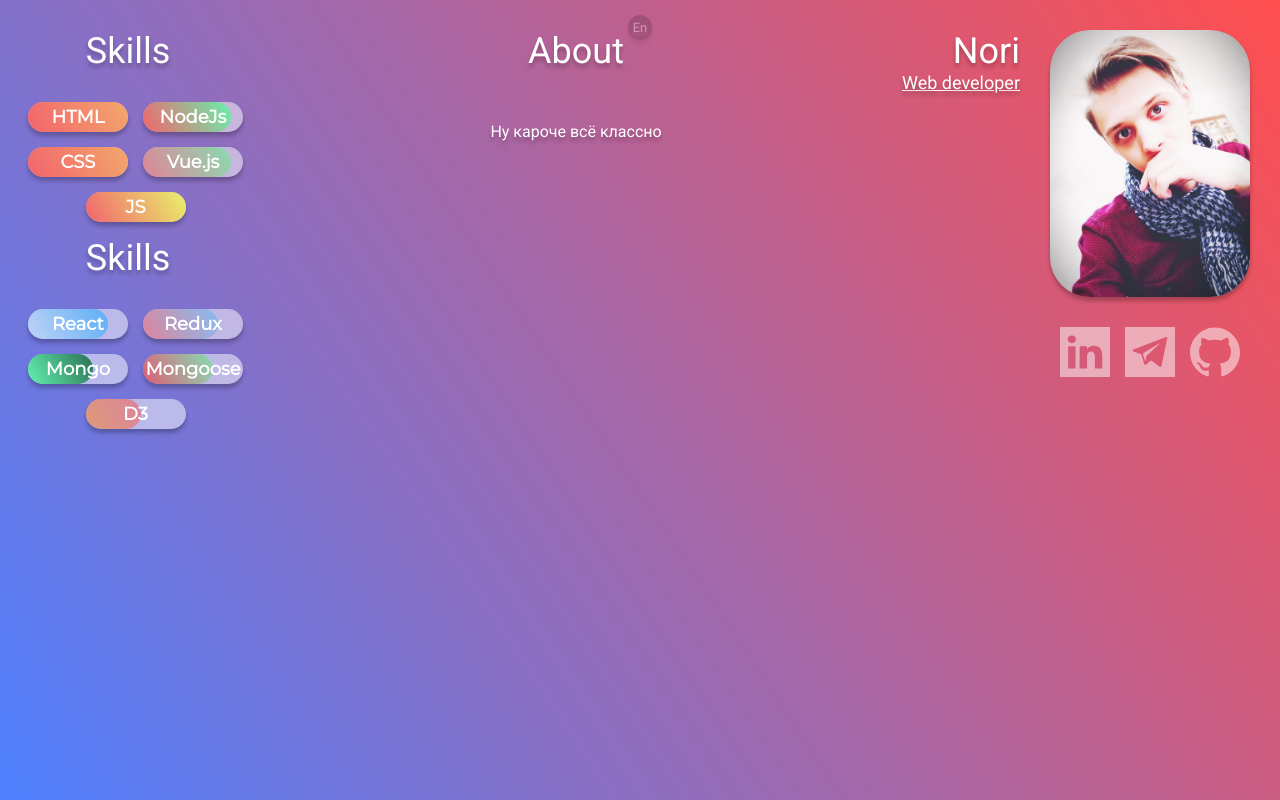
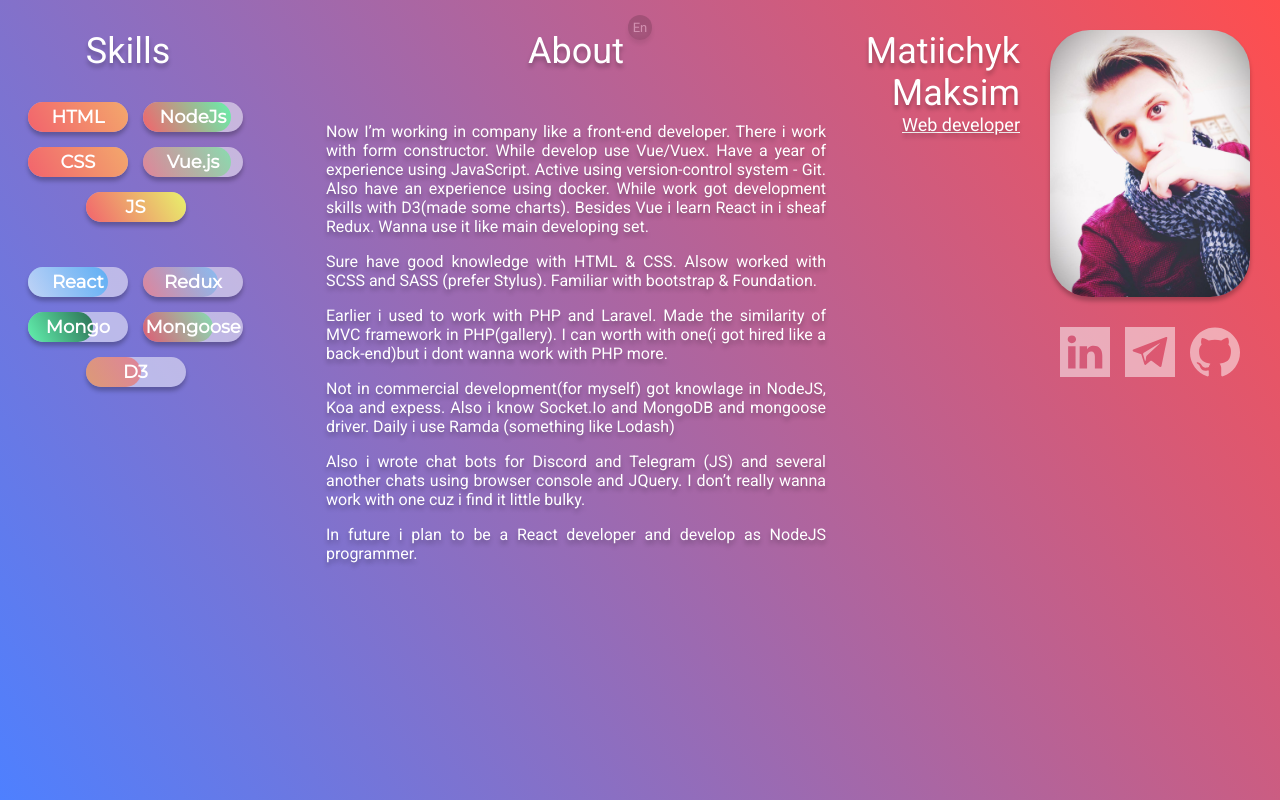
Before and after one commit to KamikariCat/resume, a React (Create React App) app: page / in a window 1280 px wide. Built offline with nearby package versions, Linux system fonts and the light colour scheme.

Commit message:
resume text

```diff
--- a/src/App.css
+++ b/src/App.css
@@ -39,6 +39,7 @@
     opacity: .3;
     cursor: pointer;
     transition: opacity .3s;
+    user-select: none;
 }
 
 .lang span:hover {
--- a/src/App.js
+++ b/src/App.js
@@ -1,18 +1,19 @@
-import React from 'react';
+import React, {useState} from 'react';
 import './App.css';
 import LeftBar from "./components/leftbar";
 import RightBar from "./components/rightbar";
 import About from "./components/about";
 
 export default function App() {
+    const [lang, setLang] = useState(false);
   return (
     <div className="App">
       <div className="lang">
-          <span>En</span>
+          <span onClick={() => setLang(!lang)}> {lang ? 'Ru' : 'En'} </span>
       </div>
-      <LeftBar />
-      <About ru={true}/>
-      <RightBar />
+      <LeftBar ru={lang}/>
+      <About ru={lang}/>
+      <RightBar ru={lang}/>
     </div>
   );
 }
--- a/src/components/about.js
+++ b/src/components/about.js
@@ -1,18 +1,28 @@
 import React from 'react';
 
 export default function About (props) {
-    const resumeEn = `
-        Now i work in company like Frontend Developer. On work I creating the simple responsive charts using d3.
-        I work for 1 year using Vuejs and learning Rect. Have experiens with Node js, good knowlege with HTML and css.
-        I know php and Laravel framefork. Using Js i create the Discord chat bots.
-    `;
-    const resumeRu = `
-        Ну кароче всё классно
-    `;
+    const resumeEn = [
+        `Now I’m working in company like a front-end developer. There i work with  form constructor. While develop use Vue/Vuex. Have a year of experience using JavaScript. Active using version-control system - Git. Also have an experience using docker. While work got development skills with D3(made some charts). Besides Vue i learn React in i sheaf Redux. Wanna use it like main developing  set.`,
+        `Sure have good knowledge with HTML & CSS. Alsow worked with SCSS and SASS (prefer Stylus). Familiar with bootstrap & Foundation.`,
+        `Earlier i used to work with PHP and Laravel. Made the similarity of MVC framework  in PHP(gallery). I can worth with one(i got hired like a back-end)but i dont wanna work with PHP more.`,
+        `Not in commercial development(for myself) got knowlage in NodeJS, Koa and expess. Also i know Socket.Io and MongoDB and mongoose driver. Daily i use Ramda (something like Lodash)`,
+        `Also i wrote chat bots for Discord and Telegram (JS) and several another chats using browser console and JQuery. I don’t really wanna work with one cuz i find it little bulky.`,
+        `In future i plan to be a React developer and develop as NodeJS programmer.`
+    ];
+    const resumeRu = [
+        `Сейчас я работаю в компании на должности фронтенд разработчика. Где работаю над конструктором форм. В работе использую Vue/Vuex. Имею год опыта работы. Ведется активная работа с системами контроля версий Git. Так же имеется небольшой опыт работы с Docker. Также получил навыки разработки графиков используя библиотеку D3. Помимо Vue изучаю React/Redux. Планирую использовать его как основную библиотеку для разработки.`,
+        `Естественно хорошие знания html & css. Так же работал  с SCSS и SASS (предпочитаю Stylus). Знаком с Bootstrap & Foundation`,
+        `Ранее изучал PHP, Laravel. Писал подобие MVC фекймворка на PHP (сайт-галерея), так что умею работать и с ними(на работу принимали как Backend разработчика) однако  в дальнейшем не хочу работать с ними.`,
+        `Не в коммерческой разработке(для себя) получил навыки Node.js, Koa, Express. Также знаком с Socket.io, MongoDb и драйвером Mongoose.`,
+        `В повседневной работе использую Ramda.js(что-то вроде Lodash)`,
+        `Так же писал чат ботов для Discord и Telegram(JavaScript) и некоторых других других чатов, что работают в браузере(console & JQuery)`,
+        `В разработке я не очень хотел бы использовать JQuery(как по мне  так он сильно громоздкий).`,
+        `Дальше планирую развиваться как React разработчик, однако равно с этим мне интересен NodeJs.`
+    ];
     return (
         <div className="column about">
-            <span className="header-text mobile_none">About</span>
-            <div className="about_text">{ props.ru ? resumeRu : resumeEn }</div>
+            <span className="header-text mobile_none">{!props.ru ? 'About' : 'O себе'}</span>
+            <div className="about_text">{ props.ru ? resumeRu.map((p, i) => <p key={i}>{p}</p>) : resumeEn.map((p, i) => <p key={i}>{p}</p>) }</div>
         </div>
     );
 }
--- a/src/components/leftbar.js
+++ b/src/components/leftbar.js
@@ -15,11 +15,11 @@ const initialSkillBase = [
     {name: 'D3', colors: ['rgba(255, 122, 0, 0.5)', 'rgba(255, 78, 78, 0.5)'], progress: 55, learning: true},
 ];
 
-export default function LeftBar () {
+export default function LeftBar (props) {
     const [skillBase] = useState(initialSkillBase);
     return (
         <div className="column column_left m350">
-            <span className="header-text mobile_none">Skills</span>
+            <span className="header-text mobile_none">{props.ru ? 'Навыки' : 'Skills'}</span>
             <div className="column_container fs800">
                 <div className="skill_box">
                     {R.filter(R.propEq('learning', false), skillBase).map((element, index) =>
@@ -30,8 +30,6 @@ export default function LeftBar () {
                     )}
                 </div>
             </div>
-
-            <span className="header-text mobile_none">Skills</span>
             <div className="column_container fs800">
                 <div className="skill_box">
                     {R.filter(R.propEq('learning', true), skillBase).map((element, index) =>
--- a/src/components/rightbar.js
+++ b/src/components/rightbar.js
@@ -23,7 +23,7 @@ export default function RightBar () {
         <div className="column column_right">
             <div className="column_container jcfe">
                 <div className="userName">
-                    <span className="header-text">Nori</span>
+                    <span className="header-text">Matiichyk Maksim</span>
                     <span className="subheader-text">Web developer</span>
                 </div>
                 <img className="avatar" src="/avatar.jpg" alt=""/>
```
